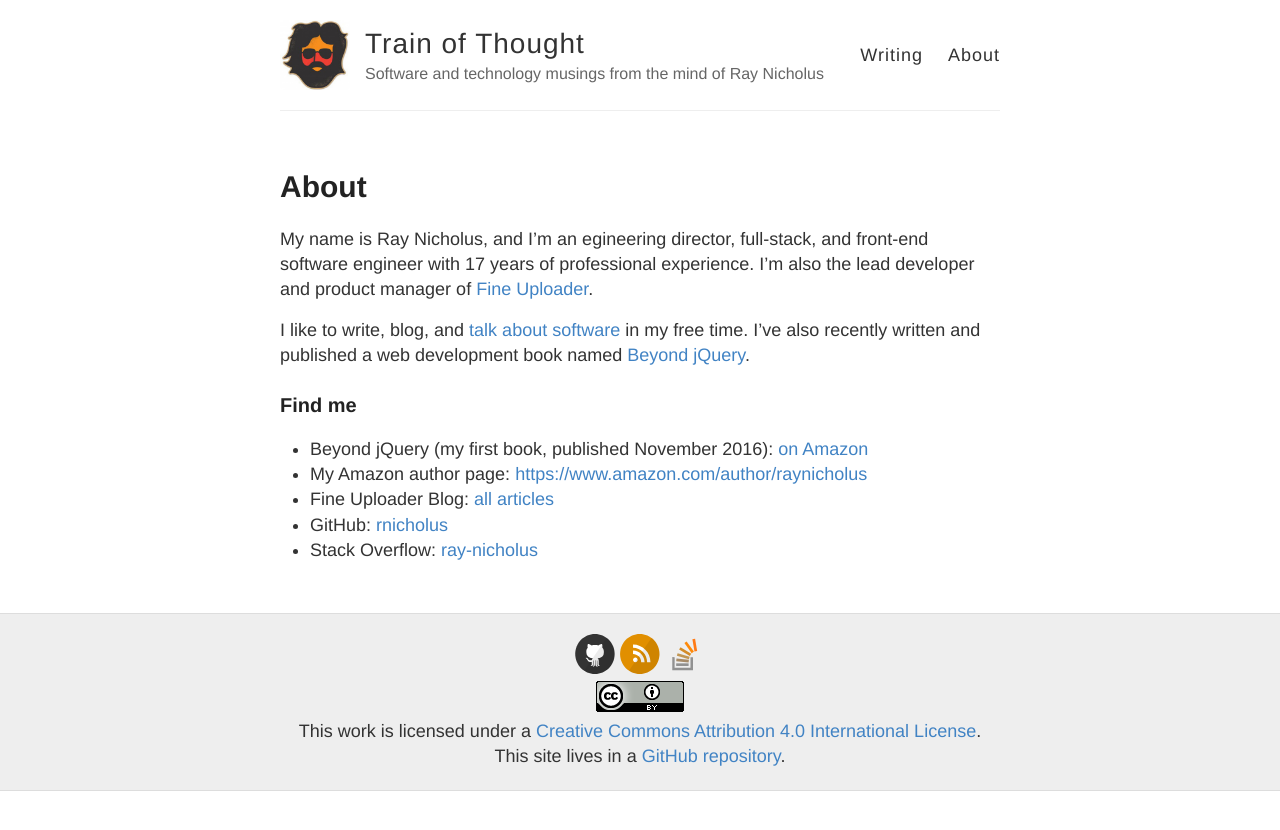
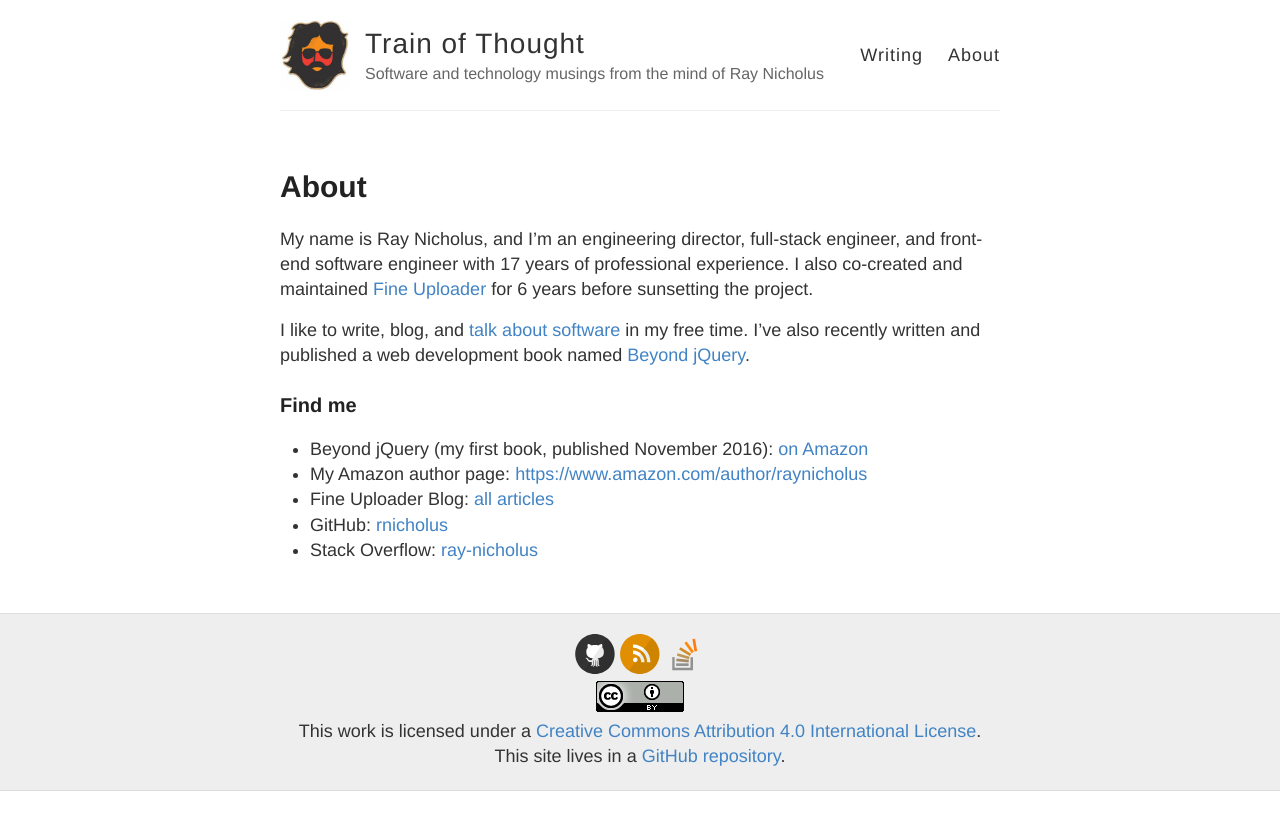
Before and after one commit to rnicholus/raynicholus.com, a Jekyll site: the page built from about.md, in a window 1280 px wide. Shown: the top 830 px of the page. Built offline with Jekyll 4.4.1, drawn with Linux system fonts in a browser that asks for light colours.

Commit message:
typo + updates

```diff
--- a/about.md
+++ b/about.md
@@ -4,7 +4,7 @@
 permalink: /about/
 ---
 
-My name is Ray Nicholus, and I'm an egineering director, full-stack, and front-end software engineer with 17 years of professional experience. I'm also the lead developer and product manager of [Fine Uploader](http://fineuploader.com/).
+My name is Ray Nicholus, and I'm an engineering director, full-stack engineer, and front-end software engineer with 17 years of professional experience. I also co-created and maintained [Fine Uploader](http://fineuploader.com/) for 6 years before sunsetting the project.
 
 I like to write, blog, and [talk about software](http://slides.com/raynicholus) in my free time. I've also recently written and published a web development book named [Beyond jQuery](https://amzn.com/1484222342).
 
```
